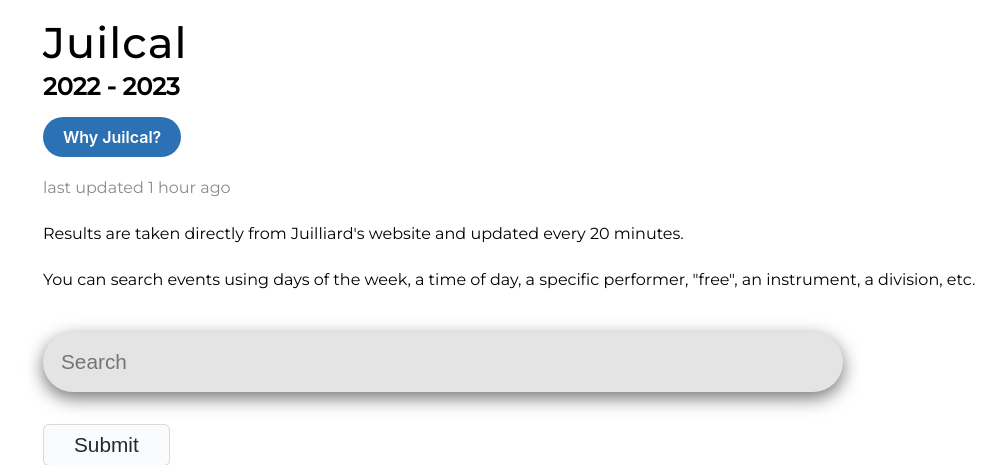
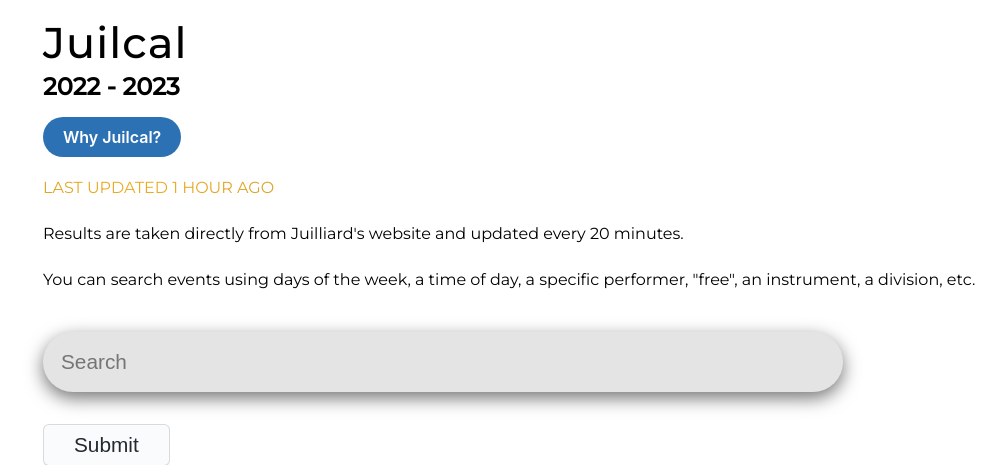
Before and after one commit to rsoeyadi/Juilliard-Calendar-Scraper, a Flask app: page / in a window 1280 px wide. Shown: the top 465 px of the page, without its empty margins (113-1114 px from the left). Run offline with Flask 2, Linux system fonts and the light colour scheme; data comes from the database, SQL or seed files in the repository.

Commit message:
gold color animation

```diff
--- a/static/css/main.css
+++ b/static/css/main.css
@@ -43,7 +43,19 @@ li {
 }
 
 #last-updated-text {
-  color: rgb(139 139 139);
+  text-transform: uppercase;
+  line-height:1;
+  background: linear-gradient(90deg, rgba(186,148,62,1) 0%, rgba(236,172,32,1) 20%, rgba(186,148,62,1) 39%, rgb(176, 172, 121) 50%, rgba(186,148,62,1) 60%, rgba(236,172,32,1) 80%, rgba(186,148,62,1) 100%);
+  -webkit-background-clip: text;
+  -webkit-text-fill-color: transparent;
+  animation: shine 3s infinite;
+  background-size: 200%;
+  background-position: left;
+}
+
+@keyframes shine {
+  to{background-position: right}
+
 }
 
 input[type="search"] {
```
